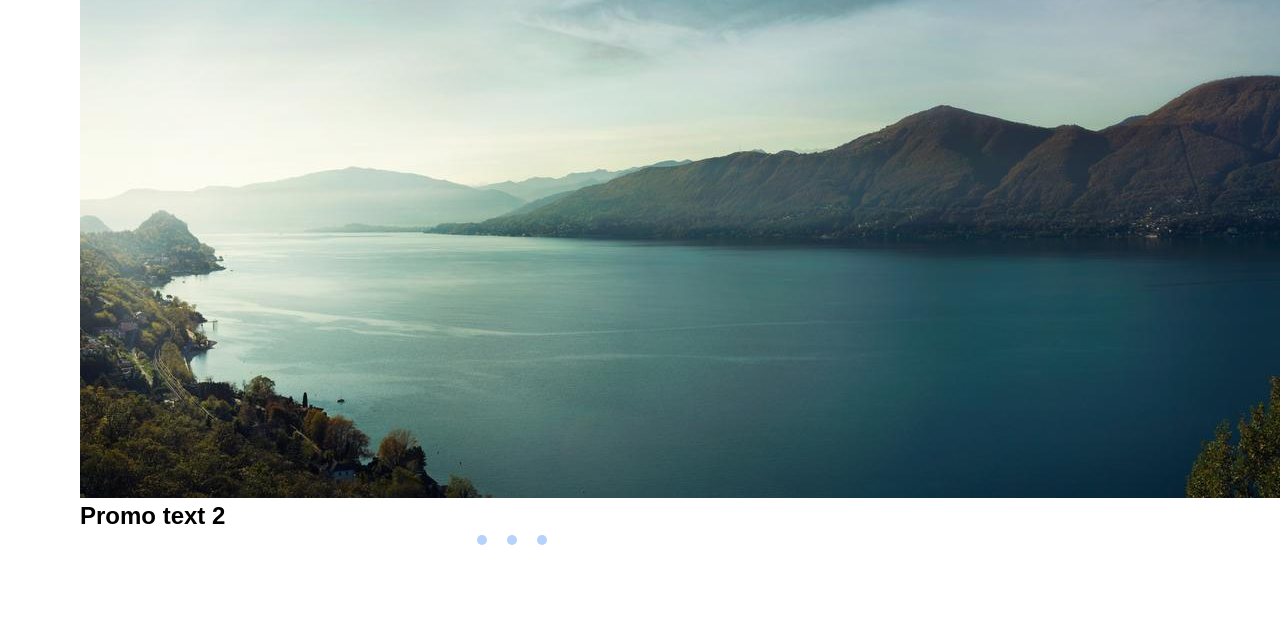
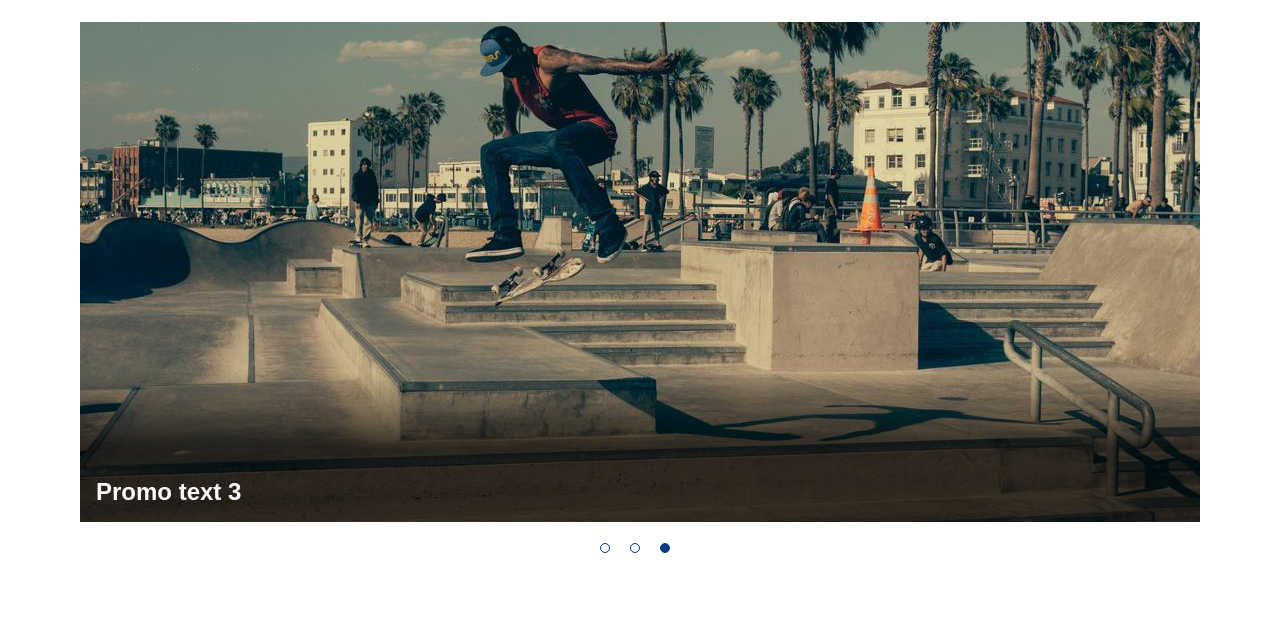
Before and after one commit to Alex-Rudoy/product-catalog, a React app: page / in a window 1280 px wide. Shown: the part 77-714 px from the top of the page. Built offline with nearby package versions, Linux system fonts and the light colour scheme; some packages are replaced by stand-ins of ours; a web font is replaced by a local one.

Commit message:
Promo slider logic and styles

```diff
--- a/src/components/Page/Home/Promo/Promo.js
+++ b/src/components/Page/Home/Promo/Promo.js
@@ -1,44 +1,46 @@
-import React, { useEffect } from "react";
+import React, { useEffect, useRef } from "react";
 import { useImmer } from "use-immer";
 import promo1 from "../../../../images/promo1.jpg";
 import promo2 from "../../../../images/promo2.jpg";
 import promo3 from "../../../../images/promo3.jpg";
 
 export default function Promo(props) {
-  const [sliderStep, setSliderStep] = useImmer(0);
-  const sliderImages = [promo1, promo2, promo3];
-  const sliderText = ["Promo text 1", "Promo text 2", "Promo text 3"];
+  const [slider, setSlider] = useImmer({
+    step: 0,
+    images: [promo1, promo2, promo3],
+    text: ["Promo text 1", "Promo text 2", "Promo text 3"],
+  });
 
-  console.log(sliderStep);
+  let timeout = useRef();
 
   useEffect(() => {
-    setInterval(() => {
-      if (sliderStep == 2) {
-        changeStep(0);
-      } else {
-        changeStep(sliderStep + 1);
-      }
-    }, 1000);
-  }, []);
+    timeout.current = setTimeout(() => {
+      changeStep((slider.step + 1) % 3);
+    }, 2000);
+  }, [slider.step]);
 
   function changeStep(n) {
-    setSliderStep((draft) => (draft = n));
+    clearTimeout(timeout.current);
+    setSlider((draft) => {
+      draft.step = n;
+    });
   }
 
   return (
     <section className="promo">
-      <img src={sliderImages[sliderStep]} alt="promo" />
-      <h2>{sliderText[sliderStep]}</h2>
+      <div className="promo__slide">
+        <img src={slider.images[slider.step]} alt="promo" />
+        <h2 className="promo__title">{slider.text[slider.step]}</h2>
+      </div>
       <div className="promo__nav">
-        <div className="promo__slider-step" onClick={() => changeStep(0)}>
-          <div></div>
-        </div>
-        <div className="promo__slider-step" onClick={() => changeStep(1)}>
-          <div></div>
-        </div>
-        <div className="promo__slider-step" onClick={() => changeStep(2)}>
-          <div></div>
-        </div>
+        {slider.images.map((image, index) => (
+          <div
+            className={`promo__slider-step ${index === slider.step ? "promo__slider-step--active" : ""}`}
+            onClick={() => changeStep(index)}
+          >
+            <div></div>
+          </div>
+        ))}
       </div>
     </section>
   );
--- a/src/components/Page/Home/Promo/_promo.scss
+++ b/src/components/Page/Home/Promo/_promo.scss
@@ -1,8 +1,40 @@
+@import "../../../../mixins";
+
 .promo {
+  display: flex;
+  flex-direction: column;
+  align-items: center;
+  margin: 24px 0;
+
+  &__slide {
+    width: 1120px;
+    height: 500px;
+    position: relative;
+    overflow: hidden;
+
+    &::after {
+      display: block;
+      content: "";
+      position: absolute;
+      bottom: 0;
+      left: 0;
+      width: 100%;
+      height: 150px;
+      background: linear-gradient(transparent 0%, rgba(0, 0, 0, 0.7) 50%);
+    }
+  }
+
+  &__title {
+    position: absolute;
+    bottom: 16px;
+    left: 16px;
+    color: white;
+    z-index: 2;
+  }
+
   &__nav {
-    width: 336px;
     height: 20px;
-    margin: 0 auto;
+    margin: 16px auto 0;
     display: flex;
     position: relative;
   }
@@ -15,16 +47,18 @@
       width: 10px;
       height: 10px;
       border-radius: 50%;
-      background-color: #b4d2fb;
+      border: 1px solid $primary;
+      background-color: transparent;
       margin: 5px 5px;
+      transition: background-color 0.3s;
     }
 
     &:hover div {
-      background-color: #458ff6;
+      background-color: #6098cc;
     }
 
     &--active div {
-      background-color: #458ff6;
+      background-color: $primary;
     }
   }
 }
```
